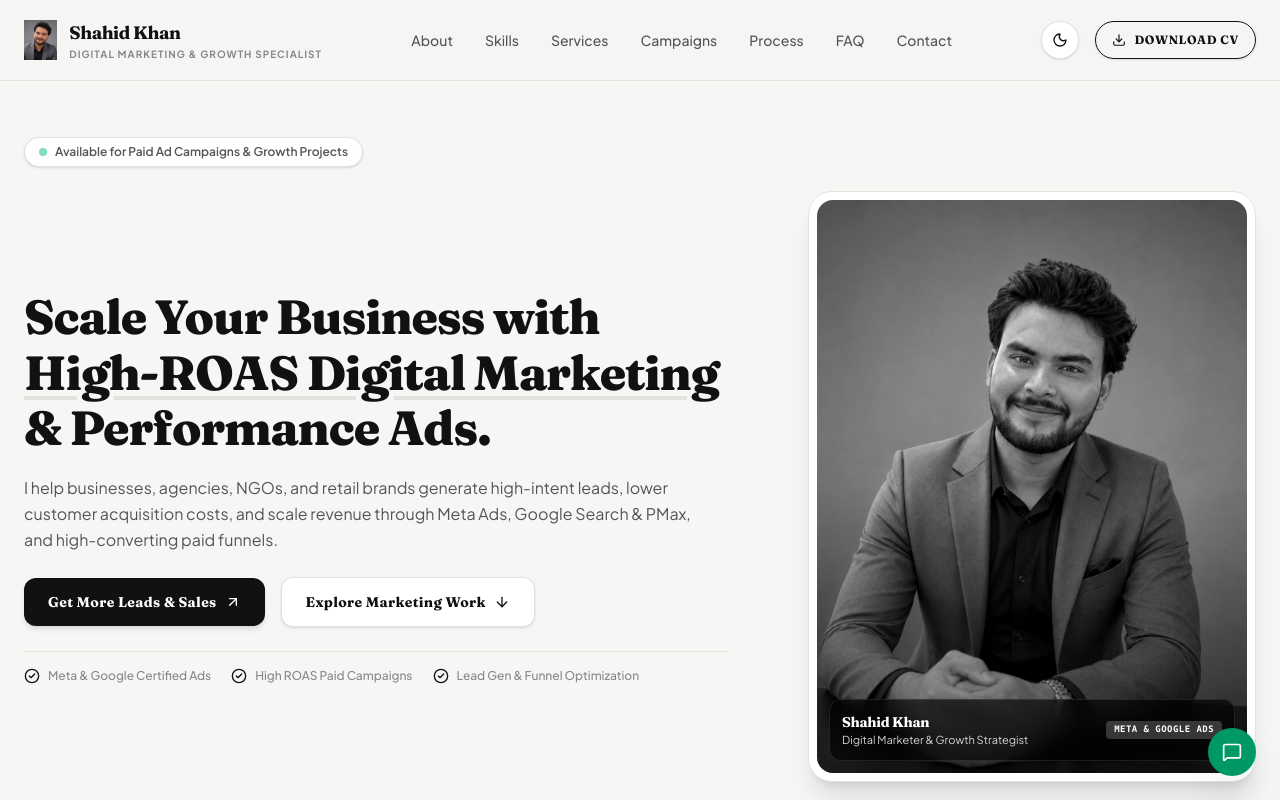
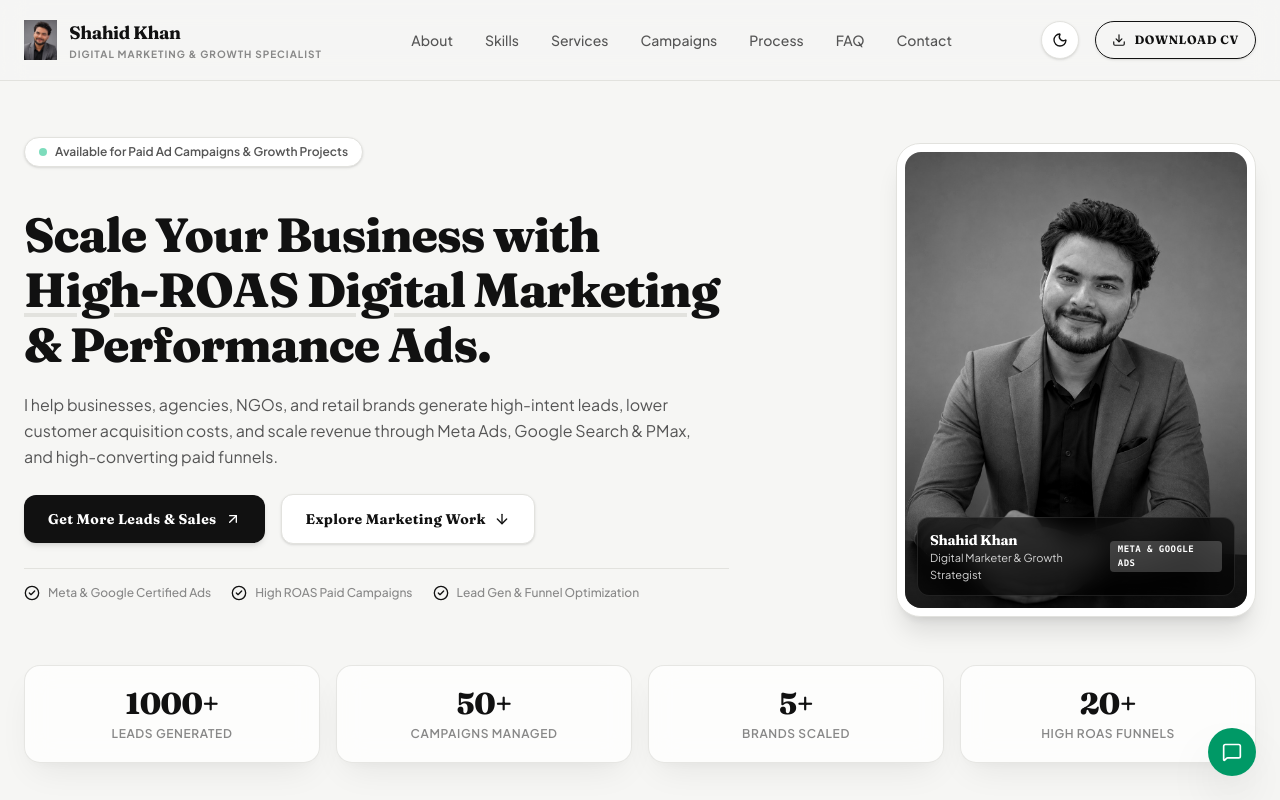
Before and after one commit to khanshahid33200-hash/shahidkhan, a React (Vite) app: page / in a window 1280 px wide. Shown: the top 800 px of the page. Built offline with nearby package versions, Linux system fonts and the light colour scheme; no server answers; a web font is replaced by a local one.

Commit message:
Shift Hero photo card slightly up and adjust container size for full visibility on single screen

```diff
--- a/src/App.jsx
+++ b/src/App.jsx
@@ -572,7 +572,7 @@ export default function App() {
           </div>
 
           {/* Hero Right Column (3D TILT & SMOOTH DOWNWARD TRAVEL PROFILE PHOTO) */}
-          <div className="lg:col-span-5 flex justify-center lg:justify-end perspective-1000">
+          <div className="lg:col-span-5 flex justify-center lg:justify-end perspective-1000 lg:-mt-12">
             <motion.div
               style={{
                 scale: photoScale,
@@ -581,7 +581,7 @@ export default function App() {
                 rotateZ: photoRotateZ
               }}
               transition={{ type: "spring", stiffness: 200, damping: 22 }}
-              className="w-full max-w-sm lg:max-w-md z-20"
+              className="w-full max-w-[320px] sm:max-w-[350px] lg:max-w-[360px] z-20"
             >
               <HeroPhoto3D className="w-full">
                 <div className="rounded-3xl overflow-hidden shadow-xl border border-[var(--border-color)] bg-[var(--bg-card)] p-2">
```
Also changed, not shown: compact_spacing_verified.png (added).
